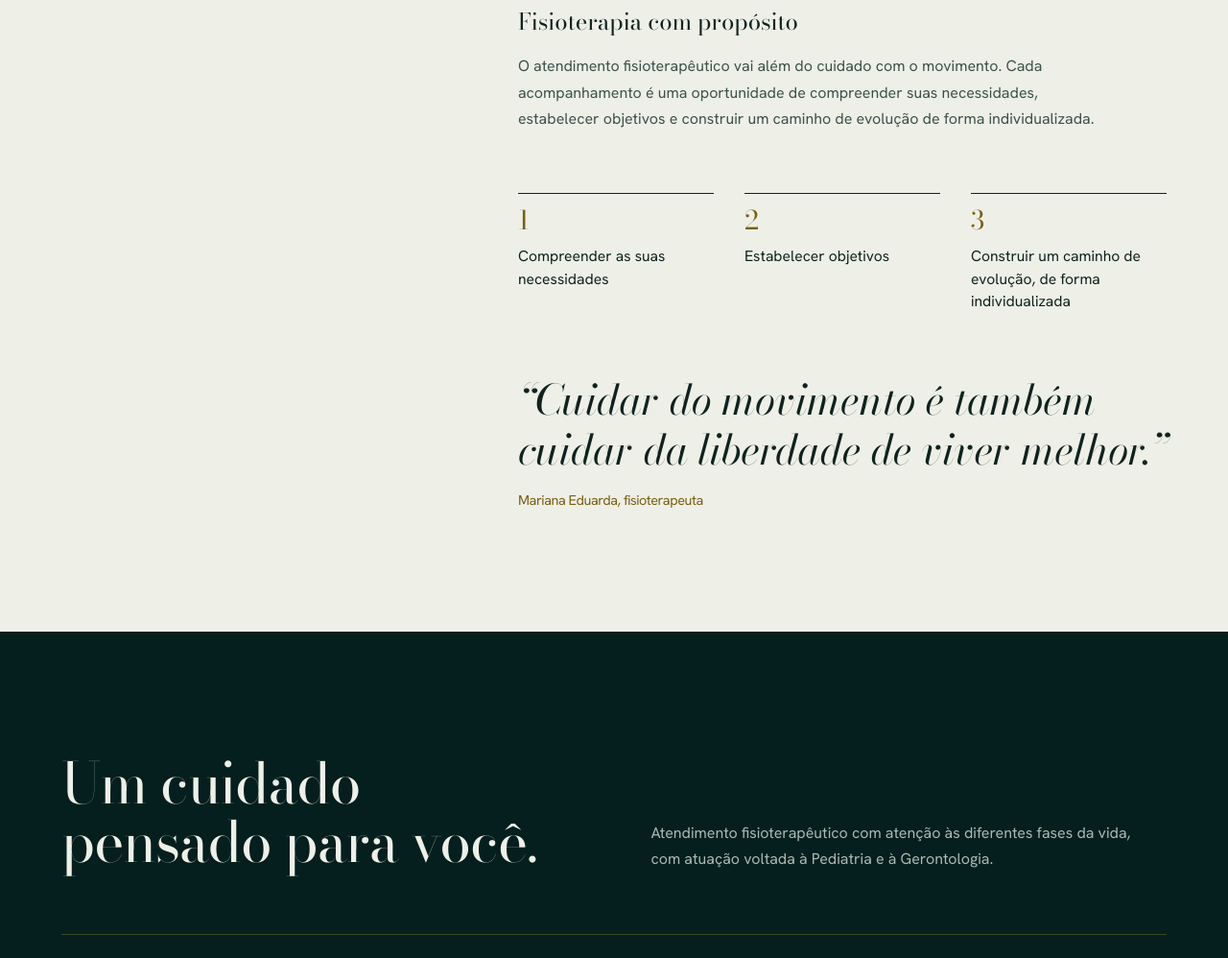
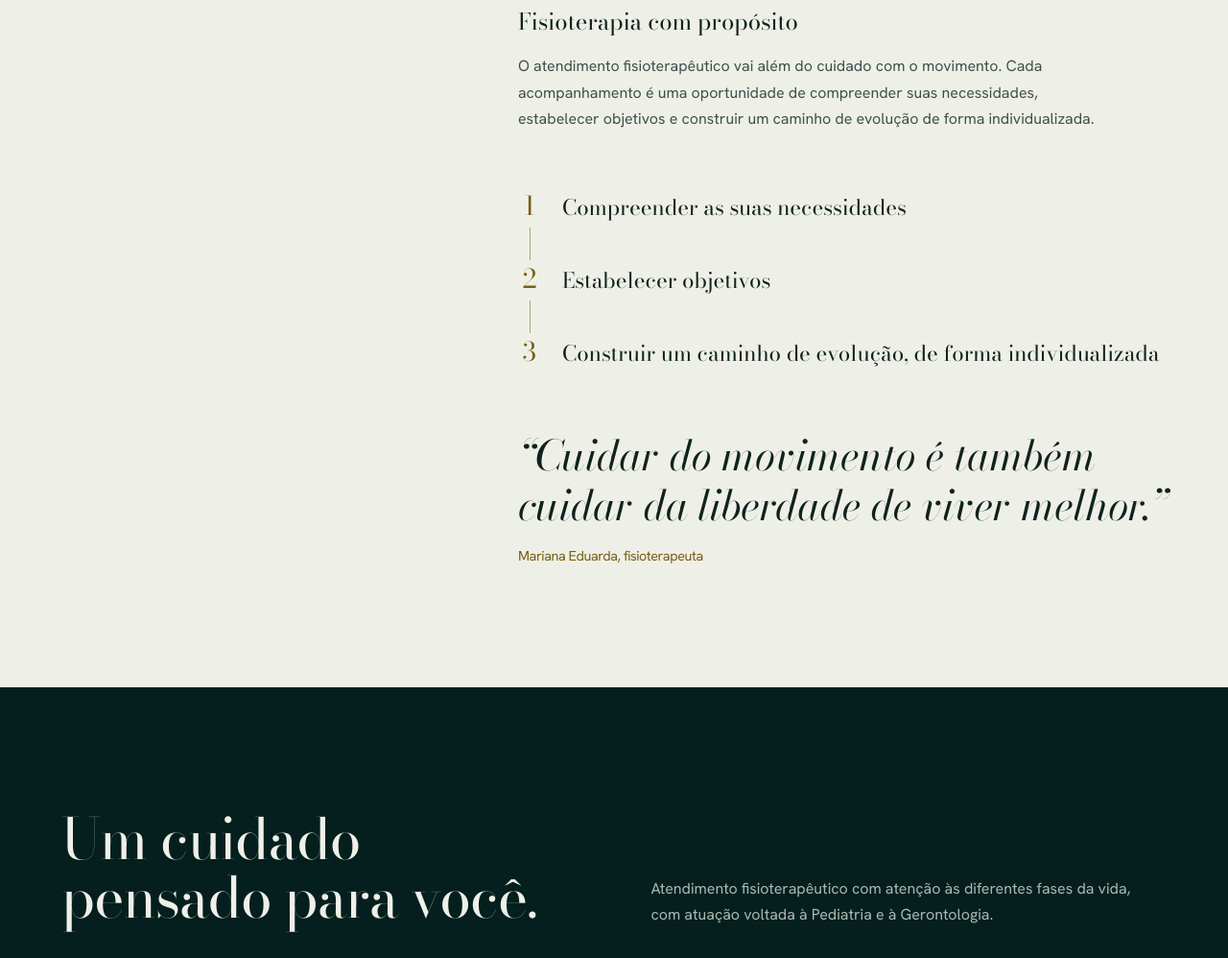
Before and after one commit to Luis-Queiroz/fisioterapia, a plain HTML site: page index.html in a window 1280 px wide. Shown: the part 1238-2236 px from the top of the page at 96% size. Drawn offline with nearby package versions, Linux system fonts and the light colour scheme.

Commit message:
Add files via upload

```diff
--- a/index.html
+++ b/index.html
@@ -98,9 +98,11 @@ h1,h2,h3,blockquote{font-family:"Bodoni Moda",Georgia,serif;font-weight:400;marg
 .lead-serif{font:400 clamp(1.35rem,2.2vw,1.8rem)/1.5 "Bodoni Moda",Georgia,serif}
 .texto h3{font-size:1.5rem;margin-bottom:12px}
 .texto p{max-width:38em;color:#3d514b}
-.caminho{list-style:none;padding:0;display:grid;grid-template-columns:repeat(3,1fr);gap:32px;counter-reset:passo}
-.caminho li{counter-increment:passo;border-top:1px solid var(--tinta);padding-top:14px;font-size:.98rem;line-height:1.5}
-.caminho li::before{content:counter(passo);display:block;font:400 1.7rem/1 "Bodoni Moda",Georgia,serif;color:var(--ouro-esc);margin-bottom:12px}
+.caminho{list-style:none;padding:0;display:grid;gap:46px;counter-reset:passo}
+.caminho li{counter-increment:passo;position:relative;display:grid;grid-template-columns:24px 1fr;gap:0 22px;align-items:baseline;font:400 clamp(1.15rem,1.8vw,1.4rem)/1.35 "Bodoni Moda",Georgia,serif}
+.caminho li::before{content:counter(passo);position:relative;z-index:1;text-align:center;background:var(--osso);color:var(--ouro-esc);font-size:1.7rem;line-height:1}
+.caminho li::after{content:"";position:absolute;left:12px;top:36px;bottom:-40px;width:1px;background:var(--ouro-esc);opacity:.55}
+.caminho li:last-child::after{display:none}
 blockquote{font-size:clamp(1.8rem,3.4vw,2.8rem);font-style:italic;line-height:1.2;letter-spacing:-.01em}
 blockquote p{margin:0}
 blockquote footer{margin-top:18px;font:400 .9rem "Hanken Grotesk",sans-serif;font-style:normal;color:var(--ouro-esc)}
@@ -176,7 +178,6 @@ body>footer{background:var(--fundo);border-top:1px solid var(--linha);padding:36
 }
 @media(max-width:640px){
   .fatos{grid-template-columns:1fr;gap:14px}
-  .caminho{grid-template-columns:1fr;gap:24px}
   .acoes .btn{width:100%}
   .barra{display:block;position:fixed;left:0;right:0;bottom:0;z-index:30;padding:12px 16px calc(12px + env(safe-area-inset-bottom));background:rgba(4,31,29,.96);border-top:1px solid var(--linha);transform:translateY(110%);visibility:hidden;transition:transform .35s,visibility 0s .35s}
   .barra.on{transform:none;visibility:visible;transition:transform .35s}
```
